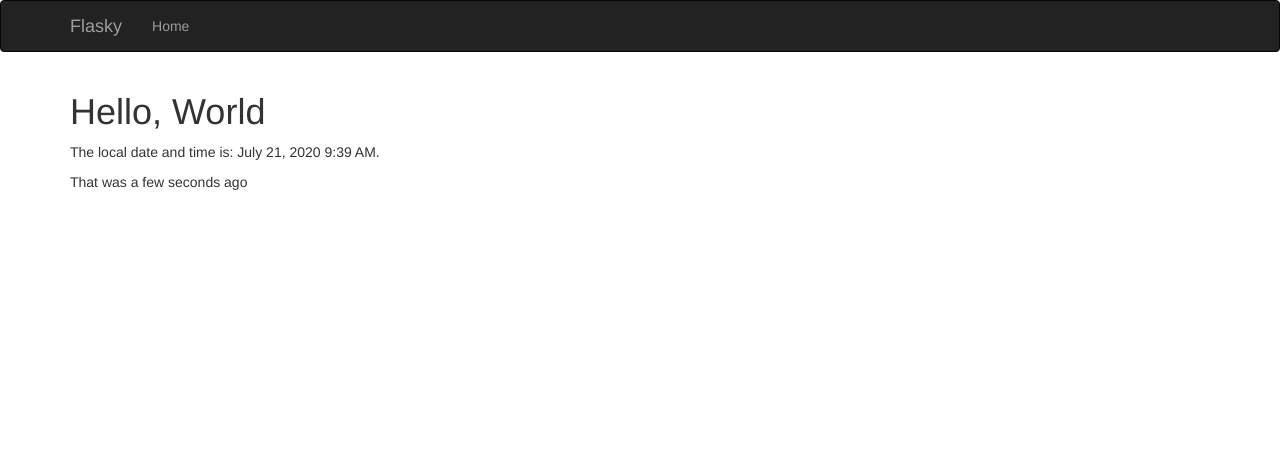
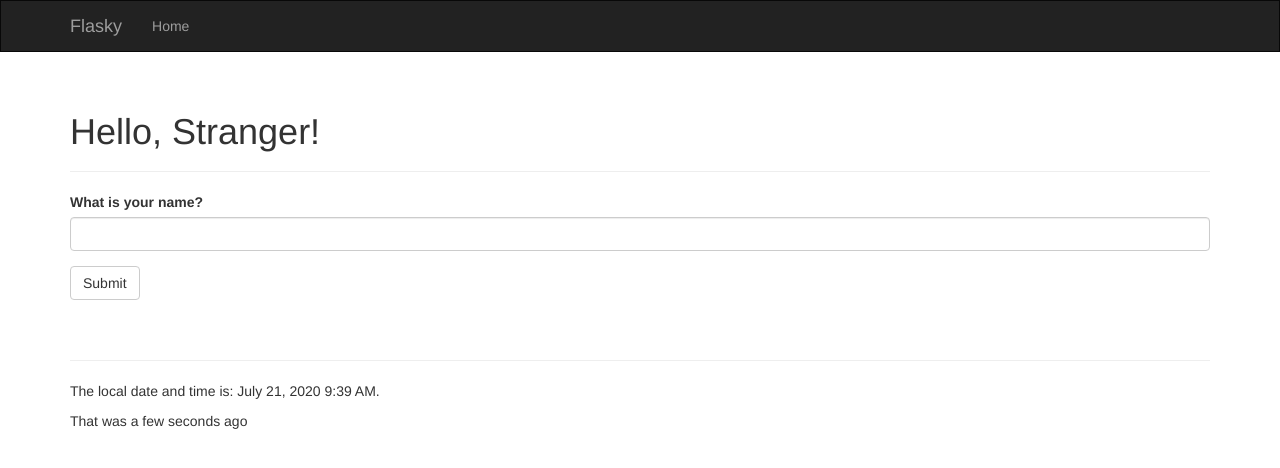
Before and after one commit to M0ng00se7169/flasky-blog, a Flask app: page / in a window 1280 px wide. Shown: the top 468 px of the page. Run offline with Flask 2, Linux system fonts and the light colour scheme; some libraries are stand-ins or nearby versions.

Commit message:
Added flask forms and sessions

```diff
--- a/hello.py
+++ b/hello.py
@@ -1,17 +1,31 @@
-from flask import Flask, render_template
+from flask import Flask, render_template, session, redirect, url_for
 from flask_bootstrap import Bootstrap
 from flask_moment import Moment
+from flask_wtf import FlaskForm
+from wtforms import StringField, SubmitField
+from wtforms.validators import DataRequired
+
 from datetime import datetime
 
 
+class NameForm(FlaskForm):
+    name = StringField('What is your name?', validators=[DataRequired()])
+    submit = SubmitField('Submit')
+
+
 app = Flask(__name__)
+app.config['SECRET_KEY'] = 'j2938jr3djkqwdj2389d0932kwlwqp'
 bootstrap = Bootstrap(app)
 moment = Moment(app)
 
 
-@app.route('/')
+@app.route('/', methods=['GET', 'POST'])
 def index():
-    return render_template('index.html', current_time=datetime.utcnow())
+    form = NameForm()
+    if form.validate_on_submit():
+        session['name'] = form.name.data
+        return redirect(url_for('index'))
+    return render_template('index.html', current_time=datetime.utcnow(), form=form, name=session.get('name'))
 
 
 @app.route('/user/<name>')
--- a/templates/base.html
+++ b/templates/base.html
@@ -3,7 +3,7 @@
 {% block title %}Flasky{% endblock %}
 
 {% block navbar %}
-  <div class="navbar navbar-inverse" role="navigation">
+  <div class="navbar navbar-inverse" role="navigation" style="border-radius: 0;">
     <div class="container">
       <div class="navbar-header">
         <button type="button" class="navbar-toggle" data-toggle="collapse" data-target=".navbar-collapse">
--- a/templates/index.html
+++ b/templates/index.html
@@ -1,12 +1,18 @@
 {% extends "base.html" %}
-{% block title %}Index{% endblock %}
+{% import "bootstrap/wtf.html" as wtf %}
+{% block title %}Flasky{% endblock %}
 {% block head %}
 {{ super() }}
 <style>
 </style>
 {% endblock %}
 {% block page_content %}
-  <h1>Hello, World</h1>
+  <div class="page-header">
+    <h1>Hello, {% if name %}{{name}}{% else %}Stranger{% endif %}!</h1>
+  </div>
+  {{ wtf.quick_form(form) }}<br/><br/><hr/>
   <p>The local date and time is: {{ moment(current_time).format('LLL') }}.</p>
   <p>That was {{ moment(current_time).fromNow(refresh=True) }}</p>
+
+
 {% endblock %}
```
Also changed, not shown: 1 other file.
